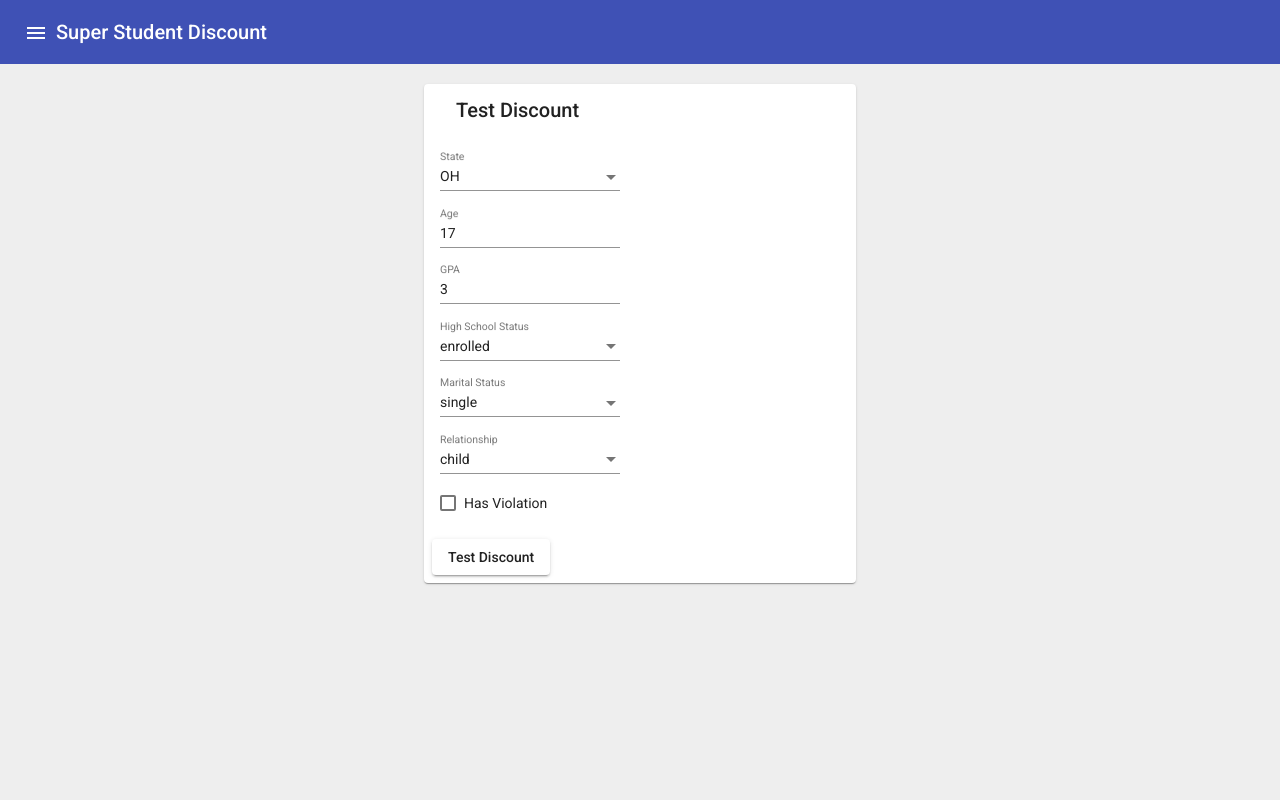
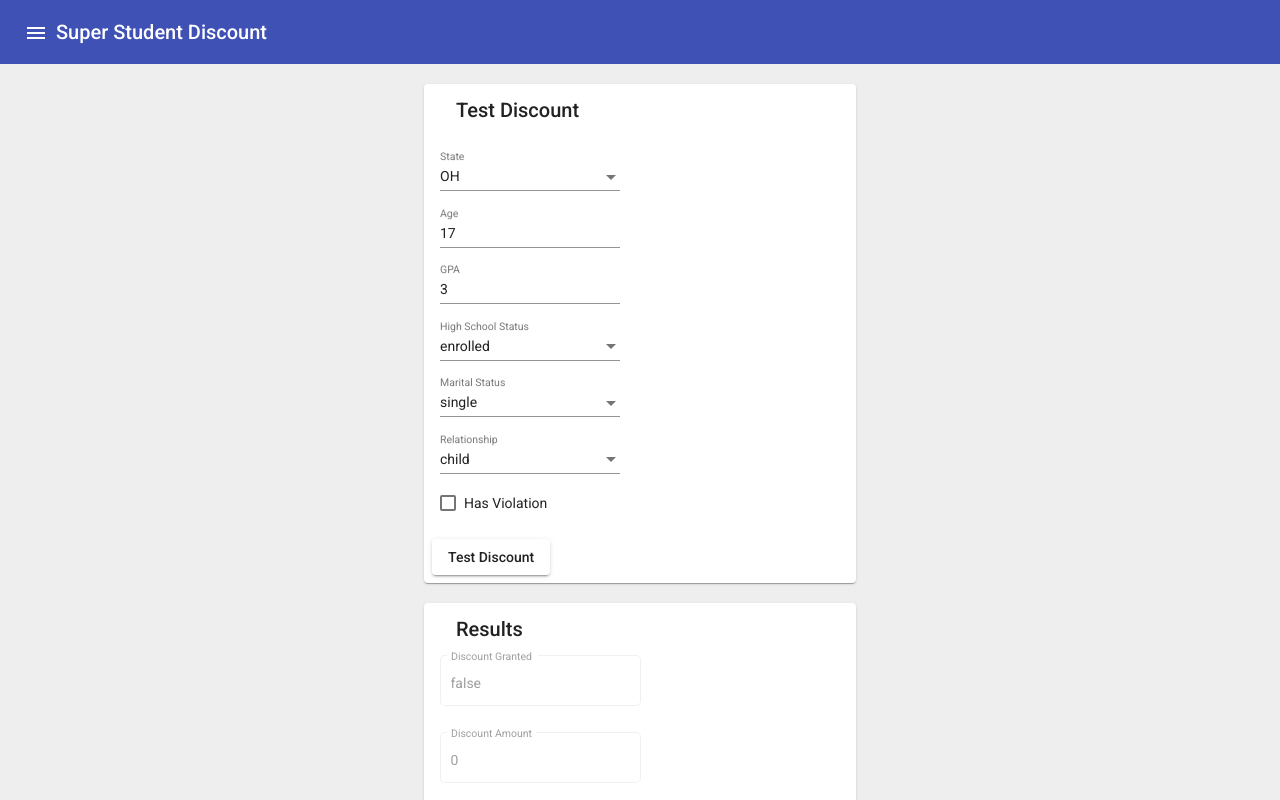
Before and after one commit to emandere/super-student-discount, an Angular app: page /testdiscount in a window 1280 px wide. Built offline with nearby package versions, Linux system fonts and the light colour scheme.

Commit message:
Made discount test controls visible

```diff
--- a/src/app/test-discount-data/test-discount-data.component.ts
+++ b/src/app/test-discount-data/test-discount-data.component.ts
@@ -2,7 +2,7 @@ import { Component, OnInit } from '@angular/core';
 import { Driver } from '../models/Driver';
 import { DiscountResult } from '../models/SuperStudentDiscount';
 import { SuperStudentDiscountService } from '../services/super-student-discount.service';
-import { Observable } from 'rxjs';
+import { Observable, of } from 'rxjs';
 
 @Component({
   selector: 'app-test-discount-data',
@@ -15,7 +15,7 @@ export class TestDiscountDataComponent implements OnInit {
   maritalStatuses:string[]=['divorced','married','single'];
   relationships:string[]=['child','spouse','insured'];
   studentstatuses:string[]=['enrolled','graduated','dropped out'];
-  discountResult$:Observable<DiscountResult>=null;
+  discountResult$:Observable<DiscountResult>=of({discountAmount:0,discountGranted:false});
   hasViolation:boolean;
   constructor(private superStudentDiscountService:SuperStudentDiscountService ) { }
 
```
